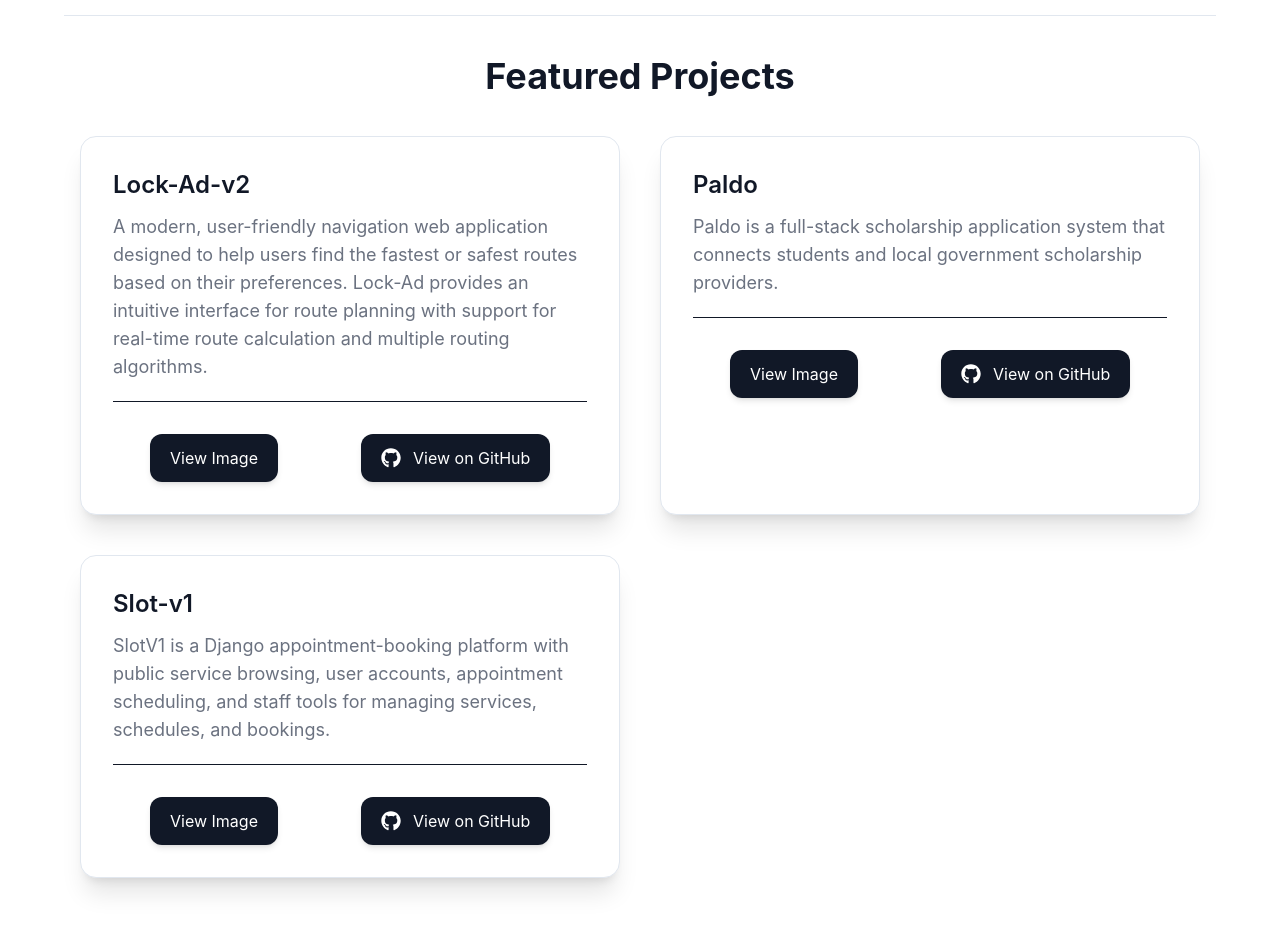
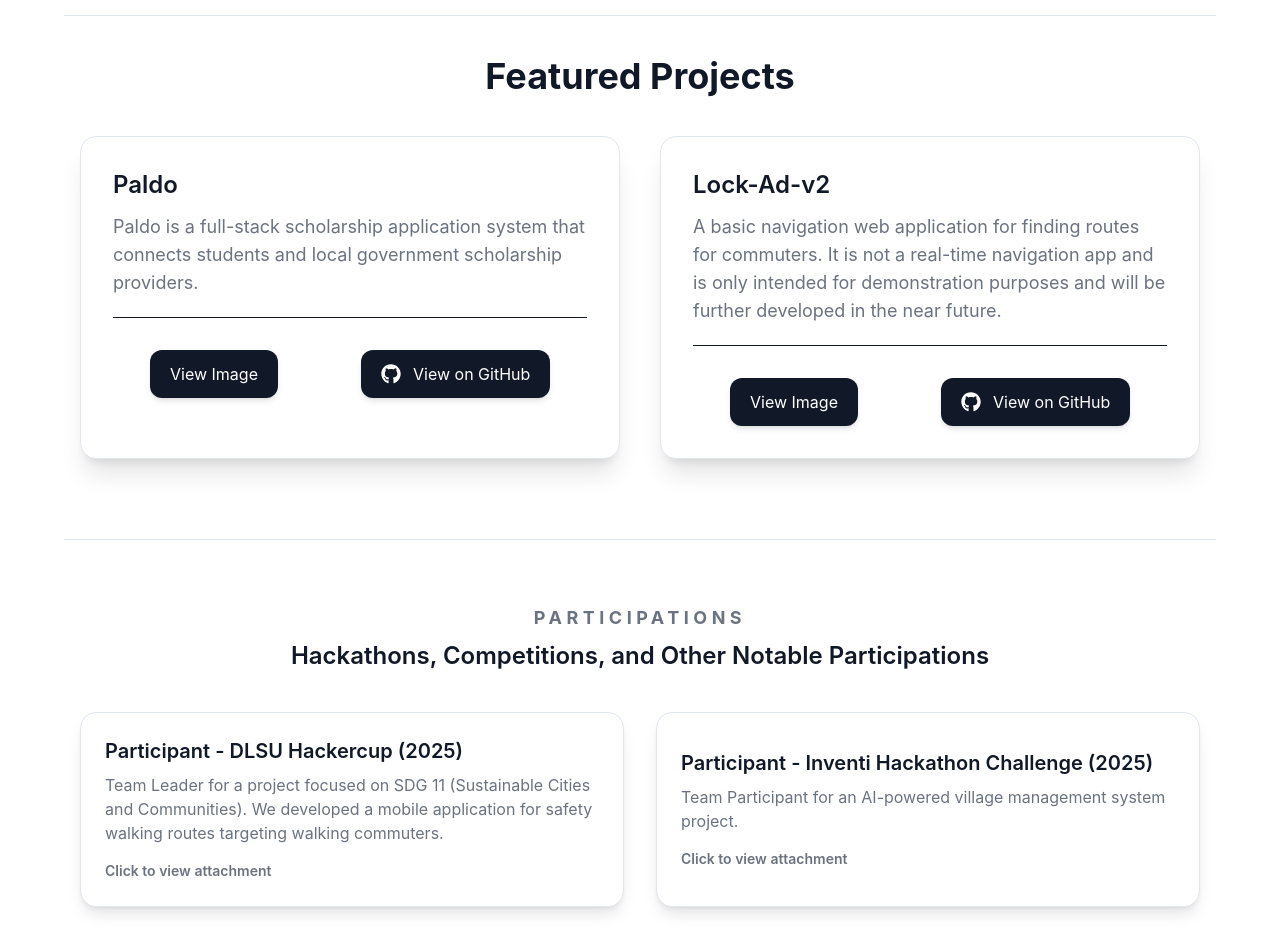
Before and after one commit to ur1el0/Portfolio, a React (Vite) app: page / in a window 1280 px wide. Shown: the part 2160-3101 px from the top of the page. Built offline with nearby package versions, Linux system fonts and the light colour scheme.

Commit message:
fix(project): removed slot-v1

```diff
--- a/src/sections/ProjectSection.jsx
+++ b/src/sections/ProjectSection.jsx
@@ -6,22 +6,17 @@ export const ProjectSection = () =>
 {
     const projects = [
         {
-            title: 'Lock-Ad-v2',
-            description: 'A modern, user-friendly navigation web application designed to help users find the fastest or safest routes based on their preferences. Lock-Ad provides an intuitive interface for route planning with support for real-time route calculation and multiple routing algorithms.',
-            githubHref: 'https://github.com/ur1el0/Lock-Ad-v2.git',
-            onViewImage: () => window.open(lockad, '_blank'),
-        },
-        {
             title: 'Paldo',
             description: 'Paldo is a full-stack scholarship application system that connects students and local government scholarship providers.',
             githubHref: 'https://github.com/pak-pow/OpenIT_Capstone.git',
             onViewImage: () => window.open(paldo, '_blank'),
         },
         {
-            title: 'Slot-v1',
-            description: 'SlotV1 is a Django appointment-booking platform with public service browsing, user accounts, appointment scheduling, and staff tools for managing services, schedules, and bookings.',
-            githubHref: 'https://github.com/ur1el0/Slot-v1.git',
-        }
+            title: 'Lock-Ad-v2',
+            description: 'A basic navigation web application for finding routes for commuters. It is not a real-time navigation app and is only intended for demonstration purposes and will be further developed in the near future.',
+            githubHref: 'https://github.com/ur1el0/Lock-Ad-v2.git',
+            onViewImage: () => window.open(lockad, '_blank'),
+        },
     ]
 
     return (
```
